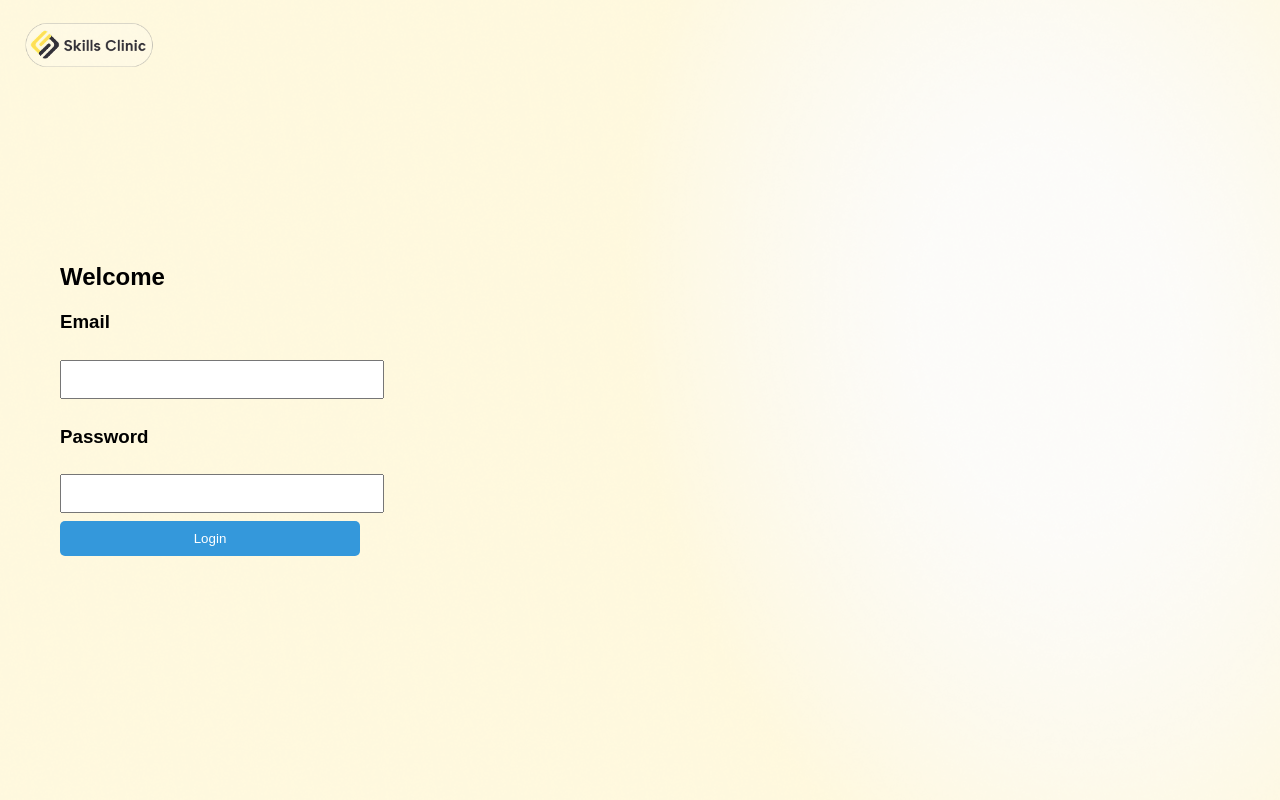
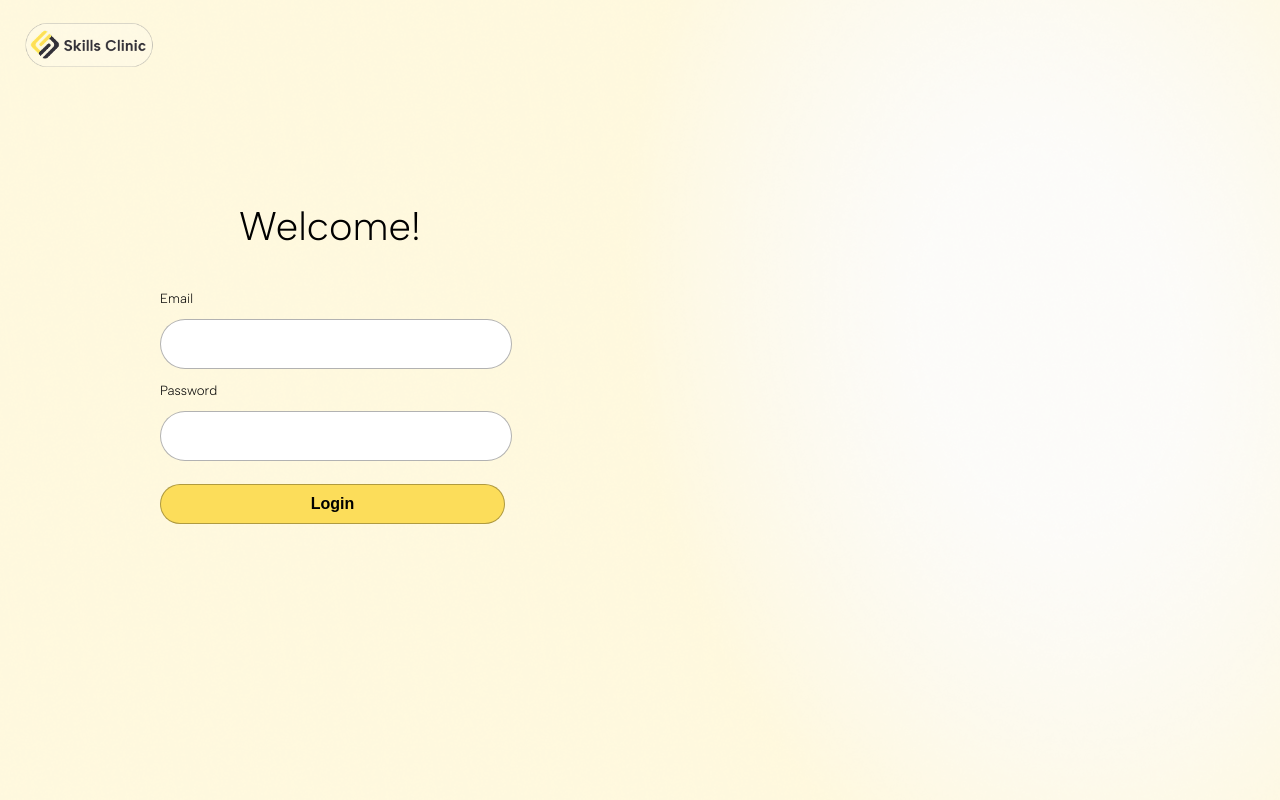
Before and after one commit to elbse/Priego_Charisse_LabExam, a PHP site: page /login.php in a window 1280 px wide. Run offline with PHP 8.4, Linux system fonts and the light colour scheme.

Commit message:
rawdog and design

```diff
--- a/login.php
+++ b/login.php
@@ -32,6 +32,9 @@ session_start();
     <meta name="viewport" content="width=device-width, initial-scale=1.0">
     <title>Login Page</title>
     <link rel="stylesheet" href="styles.css">
+    <link rel="preconnect" href="https://fonts.googleapis.com">
+    <link rel="preconnect" href="https://fonts.gstatic.com" crossorigin>
+    <link href="https://fonts.googleapis.com/css2?family=Albert+Sans:ital,wght@0,100..900;1,100..900&family=Raleway:ital,wght@0,100..900;1,100..900&display=swap" rel="stylesheet">
 </head>
 
 <body>
@@ -42,16 +45,16 @@ session_start();
 
 <div class="container" >
     <div class="login-box">
-        <h2>Welcome</h2>
+        <h2>Welcome!</h2>
 
         <?php if (!empty($message)) : ?>
             <p class="error"><?php echo $message; ?></p>
         <?php endif; ?>
 
         <form method="POST">
-            <h3>Email</h3>
+            <h5>Email</h5>
             <input type="text" name="username" required>
-            <h3>Password</h3>
+            <h5>Password</h5>
             <input type="password" name="password"required>
             <button type="submit">Login</button>
         </form>
--- a/styles.css
+++ b/styles.css
@@ -12,28 +12,60 @@ body {
     background-size: 110%; /* Scales image to cover the whole area */
     background-position: center;
     border: none;
+    font-family: "Albert Sans";
+    font-weight: 100;
     }
+
+h2, h5 {
+    font-family: "Albert Sans", sans-serif;
+    font-weight: 300; /* thin */
+    margin: 5px 0;
+}
 
 .login-box {
     padding: 10px 60px;
     border-radius: 10px;
     width: 300px;
+    margin-top: -100px;
+    margin-left: 100px;
+
     }
 
+.login-box h2{
+    justify-content:center;
+    display:flex;
+    align-items:center;
+    font-size:40px;
+    padding: 20px 0;
+    margin-bottom:20px;
+    margin-left: 40px;
+
+}
+
 input {
-    width: 100%;
+    width: 110%;
     padding: 10px;
     margin: 8px 0;
+    border-radius: 50px;
+    border: 1px solid rgba(0, 0, 0, 0.3);
+    outline: none;
+    height: 28px;
     }
 
 button {
-    width: 100%;
+    width: 115%;
+    height: 40px;
+    margin-top: 15px;
     padding: 10px;
-    background: #3498db;
-    border: none;
-    color: white;
+    background: #FCDD5A;
+    border-radius: 50px;
+    border: 1px solid rgba(0, 0, 0, 0.3);
+    outline: none;
+    color: black;
     cursor: pointer;
-    border-radius: 5px;
+    font-size: 16px;
+    font-weight: bold;
+
     }
 
 button:hover {
```
